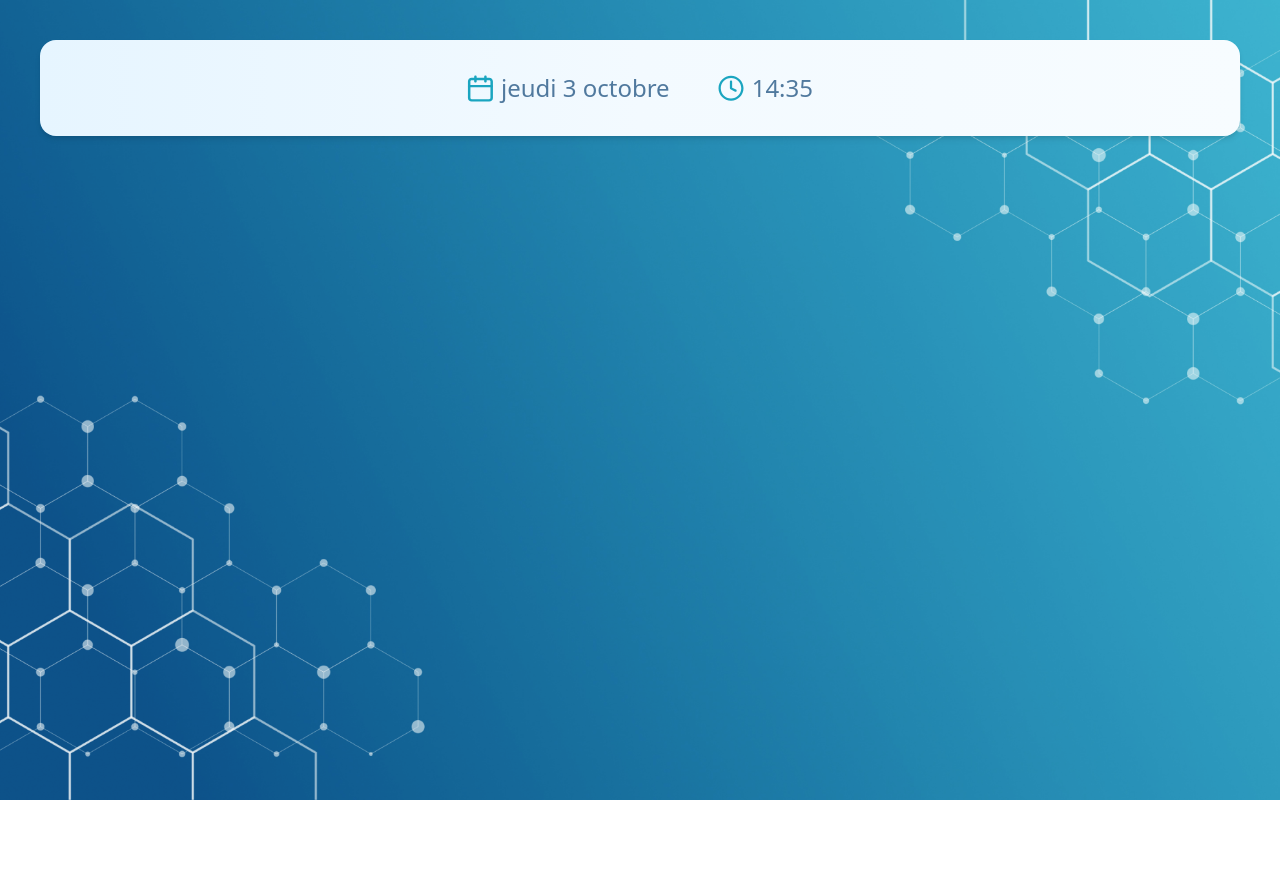
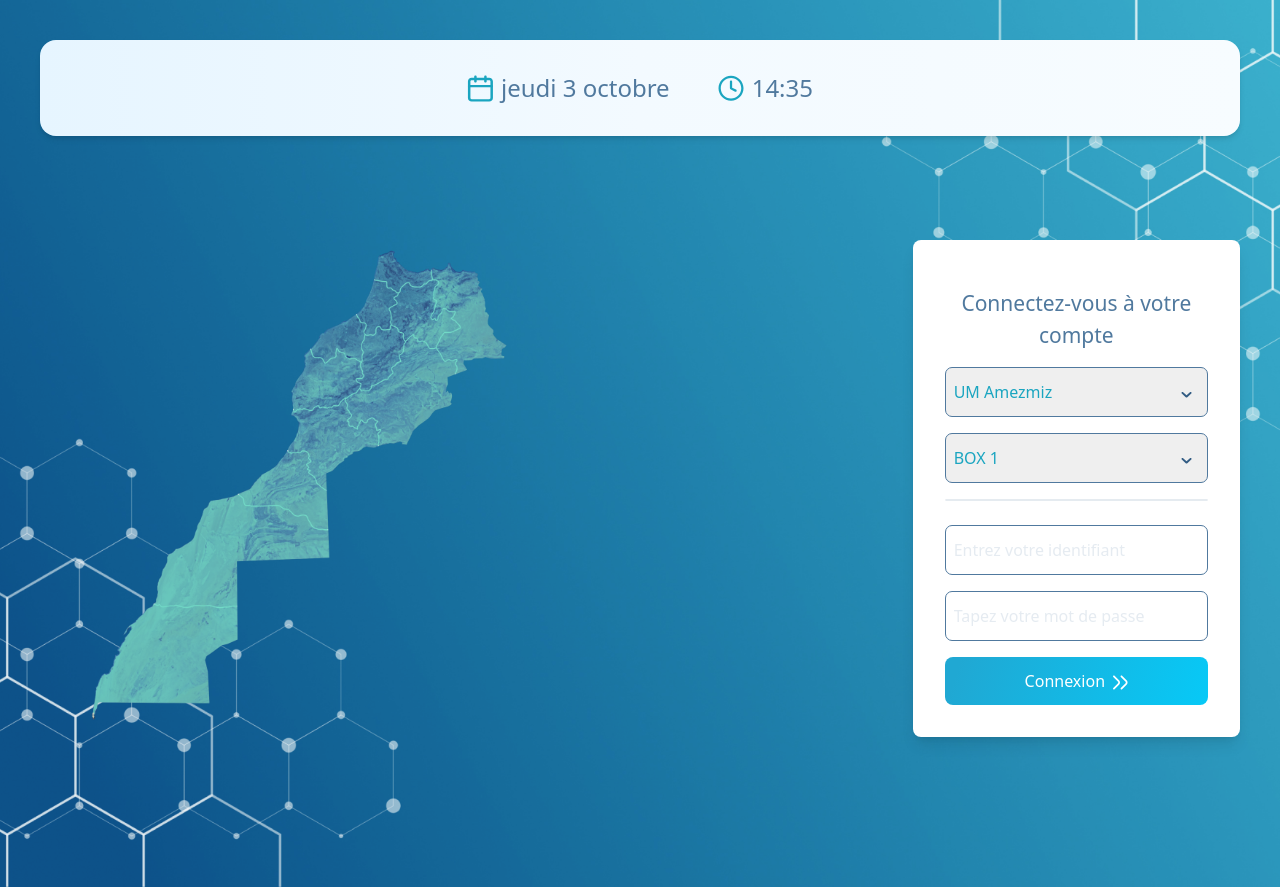
Before and after one commit to zakariacheknane/patient-management-technical-test, a React (Create React App) app: page / in a window 1280 px wide. Before the commit the page ends 800 px from the top, so only its background shows below. Built offline with nearby package versions, Linux system fonts and the light colour scheme.

Commit message:
Create login page

```diff
--- a/src/App.tsx
+++ b/src/App.tsx
@@ -1,13 +1,16 @@
-import React from 'react';
-import background from './assets/images/Background.png';
 import Navbar from './components/Navbar';
+import LoginPage from './pages/LoginPage';
+import { BrowserRouter as Router, Route, Routes } from 'react-router-dom';
 function App() {
   return (
-    <div className='p-[40px]'>
-      <div className="absolute top-0 left-0 w-full h-full">
-        <img src={background} alt="Background" className="w-full h-full object-cover " />
-      </div>
+<div className="min-h-screen bg-custom-background bg-cover bg-center p-[40px]">
+
       <Navbar/>
+      <Router>
+      <Routes>
+        <Route path="/" element={<LoginPage />} />
+      </Routes>
+    </Router>
     </div>
   );
 }
--- /dev/null
+++ b/src/pages/LoginPage.tsx
@@ -0,0 +1,115 @@
+import React, { useState } from "react";
+import map from "../assets/images/Mapmaroc.png";
+import vector from "../assets/icons/Vector.svg";
+import vectorgrp from "../assets/icons/groupvect.svg";
+import { useDispatch } from "react-redux";
+import { loginUser } from "../redux/user/authSlice";
+import { useNavigate } from "react-router-dom";
+
+const LoginPage: React.FC = () => {
+  const dispatch = useDispatch();
+  const [userData, setUserData] = useState({
+    location: "UM Amezmiz",
+    box: "BOX 1",
+    username: "",
+    password: "",
+  });
+  const navigate = useNavigate();
+  const handleChange = (
+    e: React.ChangeEvent<HTMLInputElement | HTMLSelectElement>
+  ) => {
+    setUserData({
+      ...userData,
+      [e.target.id]: e.target.value,
+    });
+  };
+
+  const handleLogin = (e: React.FormEvent) => {
+    e.preventDefault();
+    dispatch(loginUser(userData));
+    navigate("/patients");
+  };
+
+  return (
+    <div className="relative flex  w-full mt-10">
+      <div className="flex justify-start">
+        <img src={map} alt="Map" className="h-[82%] mr-[-10vr]" />
+      </div>
+      <form
+        onSubmit={handleLogin}
+        className="w-[30%] bg-white rounded-lg shadow-lg p-8 flex flex-col  h-[80%] mt-16 ml-[17rem]"
+      >
+        <h1 className="text-center text-steel-blue text-[21px] p-4">
+          Connectez-vous à votre compte
+        </h1>
+        <div className="mb-4 relative">
+          <select
+            id="location"
+            className="w-full p-2 border-[1.67px] border-steel-blue rounded-[7px] h-[50px] text-cyan appearance-none focus:outline-none focus:border-steel-blue focus:border-[2px]"
+            value={userData.location}
+            onChange={handleChange}
+          >
+            <option value="UM Amezmiz">UM Amezmiz</option>
+            <option value="CASA">Casablanca</option>
+            <option value="RAB">Rabat</option>
+            <option value="MAR">Marrakech</option>
+          </select>
+          <div className="absolute top-1/2 right-4 w-[11.11px] h-[19.28px]  transform  clip-path-triangle">
+            <img src={vector} alt="vector" />
+          </div>
+        </div>
+
+        <div className="mb-4 relative">
+          <select
+            id="box"
+            className="w-full p-2 border-[1.67px] border-steel-blue rounded-[7px] h-[50px] text-cyan appearance-none focus:outline-none focus:border-steel-blue focus:border-[2px]"
+            value={userData.box}
+            onChange={handleChange}
+          >
+            <option value="BOX 1">BOX 1</option>
+            <option value="BOX 2">BOX 2</option>
+            <option value="BOX 3">BOX 3</option>
+            <option value="BOX 4">BOX 4</option>
+          </select>
+          <div className="absolute top-1/2 right-4 w-[11.11px] h-[19.28px]  transform  clip-path-triangle">
+            <img src={vector} alt="vector" />
+          </div>
+        </div>
+
+        <hr className="border-[1.5px] border-light-grey rounded-[4px]" />
+        <br />
+        <div className="mb-4 relative">
+          <input
+            id="username"
+            type="text"
+            placeholder="Entrez votre identifiant"
+            className="w-full p-2 border border-steel-blue placeholder-custom-placeholder rounded-[7px] h-[50px] focus:outline-none focus:border-steel-blue focus:border-[2px] "
+            value={userData.username}
+            onChange={handleChange}
+            required
+          />
+
+        </div>
+
+        <div className="mb-4 relative">
+          <input
+            id="password"
+            type="password"
+            placeholder="Tapez votre mot de passe"
+            className="w-full p-2 border border-steel-blue placeholder-custom-placeholder rounded-[7px] h-[50px] pr-10 focus:outline-none focus:border-steel-blue focus:border-[2px]"
+            value={userData.password}
+            onChange={handleChange}
+            required
+          />
+        </div>
+
+        <button className="w-full bg-custom-gradient-button text-white py-2 rounded-lg h-12 flex items-center justify-center">
+          Connexion
+          <img src={vectorgrp} alt="vectorgrp" className="ml-2 mt-[3px] h-[15px] w-[15px]" />
+        </button>
+      </form>
+    </div>
+  );
+};
+
+export default LoginPage;
--- a/tailwind.config.js
+++ b/tailwind.config.js
@@ -3,9 +3,16 @@ module.exports = {
   content: ["./src/**/*.{js,jsx,ts,tsx}"],
   theme: {
     extend: {
+      colors: {
+        'steel-blue':'#50799E',
+        'custom-placeholder': '#50799E26',
+        'cyan':'#1AA5C0',
+        'light-grey':"#E5EBF0",
+      },
       backgroundImage: {
-        "custom-gradient":
-          "linear-gradient(to right, #E6F5FF, #F3FAFF, #F7FCFF)",
+        "custom-gradient":"linear-gradient(to right, #E6F5FF, #F3FAFF, #F7FCFF)",
+        'custom-gradient-button':' linear-gradient(108.56deg, #20A8D3 5.8%, #01D1FF 122.34%)',
+        'custom-background': "url('./assets/images/Background.png')",
       },
     },
   },
```
Also changed, not shown: src/assets/icons/Vector.svg (added), src/assets/icons/groupvect.svg (added).
